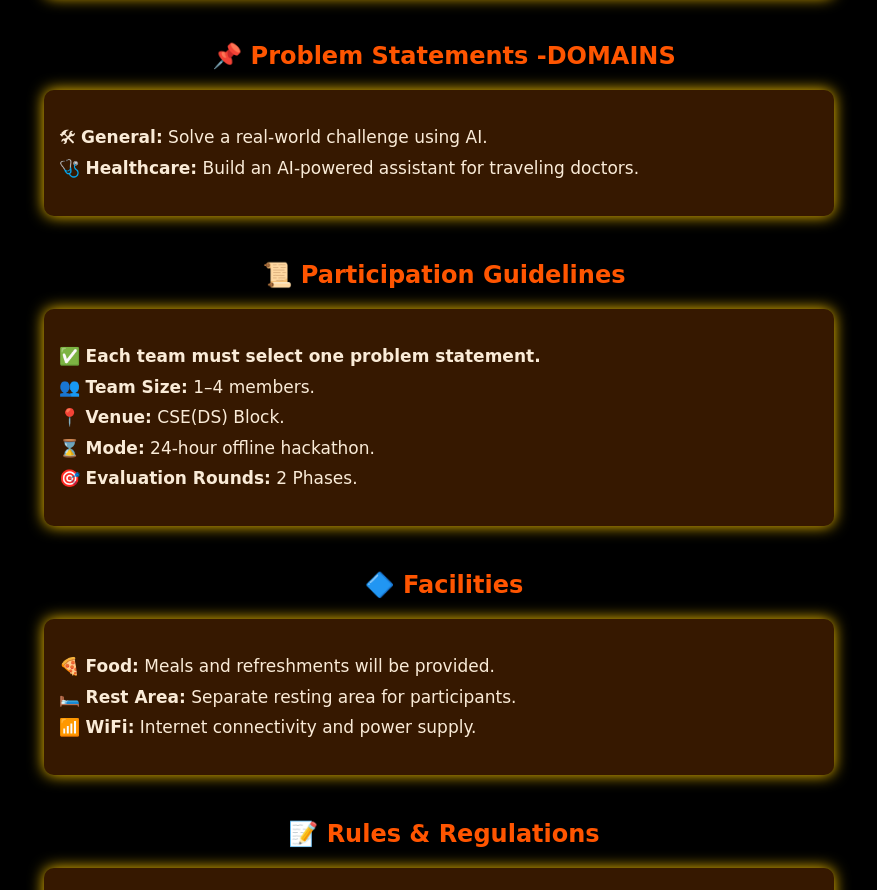
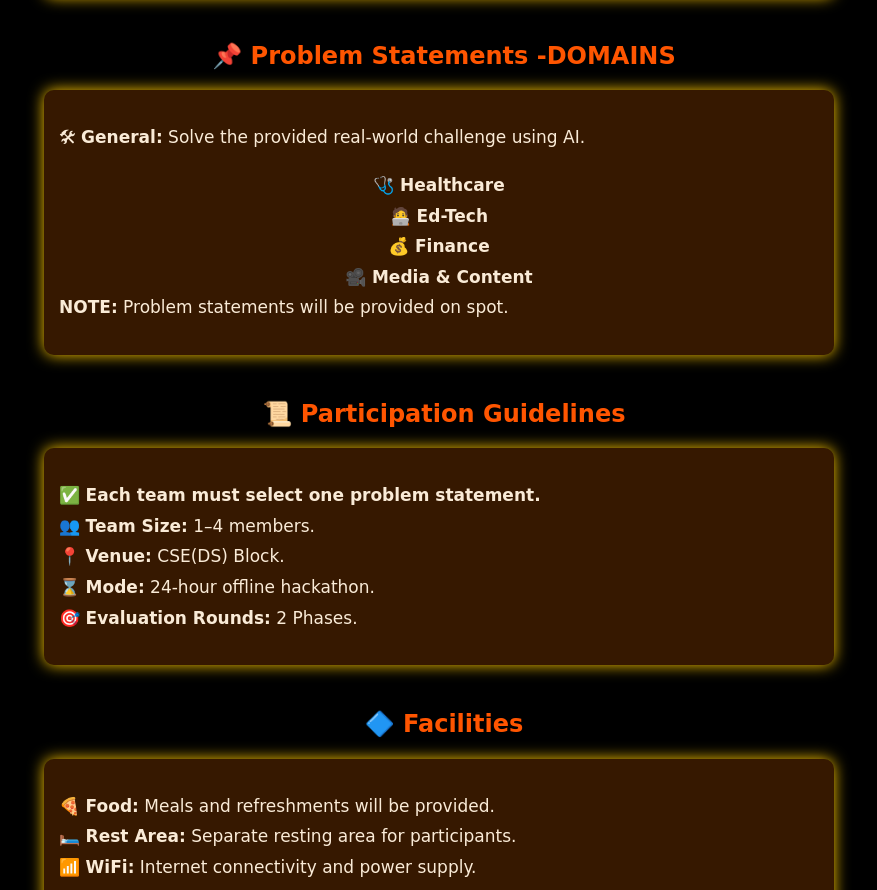
Before and after one commit to rohanraj006/CodeCarnage.github.io, a plain HTML site: page index.html in a window 1280 px wide. Shown: the part 1009-1899 px from the top of the page, without its empty margins (196-1073 px from the left). Drawn offline with Linux system fonts and the light colour scheme; a web font is replaced by a local one.

Commit message:
Update domain section

```diff
--- a/index.html
+++ b/index.html
@@ -50,9 +50,13 @@
         <section class="section">
             <h2 class="section-title">📌 Problem Statements -<b>DOMAINS</b></h2>
             <div class="content-box">
-                <p>🛠 <b>General:</b> Solve a real-world challenge using AI.<br>
+                <p>🛠 <b>General:</b> Solve the provided real-world challenge using AI.<br>
                 <!--💼 <b>Sponsors' Problem Statement:</b> Work on a challenge provided by our event sponsors.<br> -->
-                🩺 <b>Healthcare:</b> Build an AI-powered assistant for traveling doctors.</p>
+                <center>🩺 <b>Healthcare</b><br></center>
+                <center>🧑‍💻 <b>Ed-Tech</b><br></center>
+                <center>💰 <b>Finance</b><br></center>
+                <center>🎥 <b>Media & Content</b><br></center>
+                <b>NOTE:</b> Problem statements will be provided on spot.</p>
             </div>
         </section>
 
```
